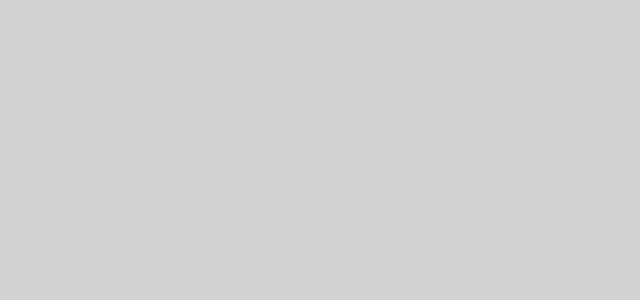
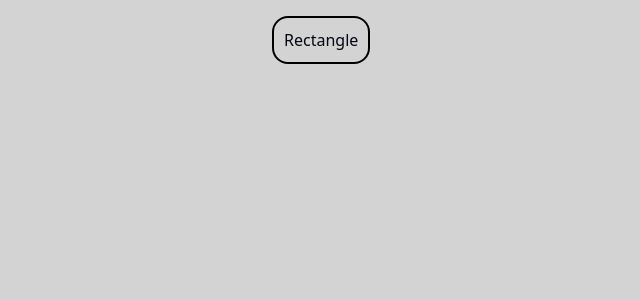
Before and after one commit to upsaurav12/excali, a React (Vite) app: page / in a window 1280 px wide. Shown: the top 300 px of the page, without its empty margins (368-1008 px from the left). Built offline with nearby package versions, Linux system fonts and the light colour scheme.

Commit message:
add: draggable and improved

```diff
--- a/src/parts/canvas.tsx
+++ b/src/parts/canvas.tsx
@@ -11,6 +11,7 @@ interface Rectangle {
   height: number;
   width: number;
   draggable: boolean;
+  cornerRadius: number;
 }
 /*
 export const Canvas = () => {
@@ -147,12 +148,15 @@ export const Canvas = () => {
   const stageRef = useRef<Konva.Stage | null>(null); // Initialize the ref with proper typing
   const [rectangles, setRectangles] = useState<Rectangle[]>([]); // Specify that rectangles are objects
   const isPainting = useRef(false);
+  const [isClicked , setIsClicked] = useState<boolean>(false);
   const currentShapeId = useRef<string | undefined>(undefined);
 
   const onPointerDown = () => {
     const stage = stageRef.current; // Now stageRef is properly linked
     if(stage) {
       const { x, y } = stage.getPointerPosition() as { x: number; y: number }; // Type the position
+      //const pos = stage.getPointerPosition();
+      console.log(x, y);
     const id = uuidv4();
 
     currentShapeId.current = id;
@@ -167,9 +171,11 @@ export const Canvas = () => {
         height: 80,
         width: 120,
         draggable: true,
+        cornerRadius: 25,
       },
     ]);
     }
+    setIsClicked(false);
   };
 
   const onPointerMove = () => {
@@ -192,20 +198,33 @@ export const Canvas = () => {
       })
     );
     }
+    //setIsClicked(false)
   };
 
   const onPointerUp = () => {
     isPainting.current = false;
   };
 
+  const handleRectClicked = () => {
+    console.log("Rect was clicke??")
+    setIsClicked(!isClicked)
+    console.log(isClicked);
+  }
+
+  const handleText = () => {
+    console.log("White board was clicked")
+  }
+
   return (
-    <div>
+    <div className='relative'>
+      <button type='submit' className='absolute top-4 left-[50%] z-10 border-2 p-[10px] rounded-[1rem] border-black' onClick={() =>handleRectClicked()}>Rectangle</button>
       <Stage
+        onClick={handleText}
         width={window.innerWidth}
         height={window.innerHeight}
         onPointerMove={onPointerMove}
         onPointerUp={onPointerUp}
-        onPointerDown={onPointerDown}
+        onPointerDown={isClicked ? onPointerDown : undefined}
         ref={stageRef} // Attach the ref to the Stage component
       >
         <Layer>
@@ -225,8 +244,9 @@ export const Canvas = () => {
               width={rect.width}
               height={rect.height}
               strokeWidth={2}
-              stroke="red"
+              stroke="black"
               draggable={rect.draggable}
+              cornerRadius={rect.cornerRadius}
             />
           ))}
         </Layer>
```
